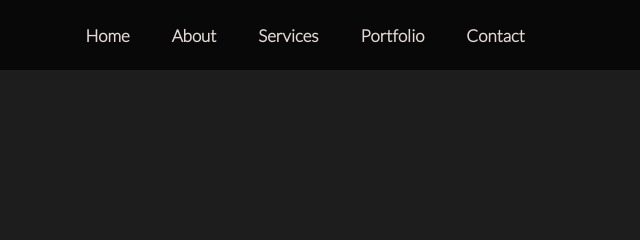
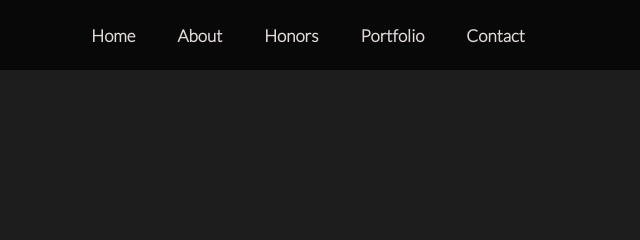
Before and after one commit to Rj-coding/My-Portfolio-Web-Page, a plain HTML site: page index.html in a window 1280 px wide. Shown: the top 240 px of the page, 640-1280 px from the left. Drawn offline with nearby package versions, Linux system fonts and the light colour scheme.

Commit message:
Update index.html

```diff
--- a/index.html
+++ b/index.html
@@ -21,7 +21,7 @@
         <nav class="navbar">
             <a href="#home" class="active">Home</a>
             <a href="#about">About</a>
-            <a href="#services">Services</a>
+            <a href="#services">Honors</a>
             <a href="#portfolio">Portfolio</a>
             <a href="#contact">Contact</a>
         </nav>
```
